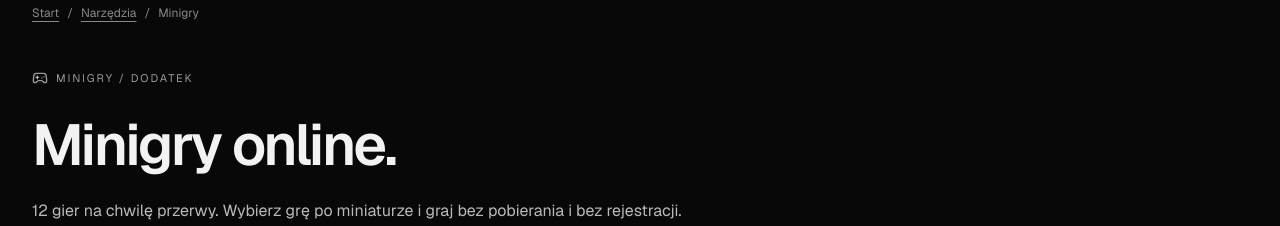
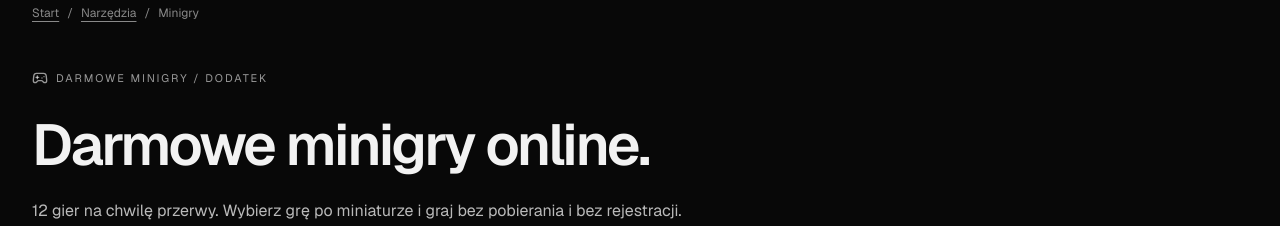
Before and after one commit to ft4k696bk6-prog/kacper-portfolio, a Next.js app: page /minigry in a window 1280 px wide. Shown: the part 123-349 px from the top of the page. Built offline with nearby package versions, Linux system fonts and the light colour scheme; no server answers.

Commit message:
copy: label every free tool and mini-game clearly in Polish and English

```diff
--- a/src/app/(pl)/minigry/page.tsx
+++ b/src/app/(pl)/minigry/page.tsx
@@ -10,7 +10,7 @@ export const metadata:Metadata={
 export default function GamesPage(){
  return <main className="site-page mx-auto max-w-7xl px-5 pb-24 pt-32 md:px-8">
   <nav className="text-xs text-white/55"><Link href="/" className="underline underline-offset-4">Start</Link><span className="mx-2">/</span><Link href="/narzedzia" className="underline underline-offset-4">Narzędzia</Link><span className="mx-2">/</span>Minigry</nav>
-  <header className="mt-12 max-w-4xl"><p className="page-eyebrow inline-flex items-center gap-2"><Gamepad2 size={16}/>MINIGRY / DODATEK</p><h1 className="mt-5">Minigry online.</h1><p className="page-intro mt-5 max-w-3xl">12 gier na chwilę przerwy. Wybierz grę po miniaturze i graj bez pobierania i bez rejestracji.</p><Link href="/narzedzia" className="mt-6 inline-flex items-center gap-2 text-sm text-white/75 underline underline-offset-4">← Wróć do darmowych narzędzi</Link></header>
+  <header className="mt-12 max-w-4xl"><p className="page-eyebrow inline-flex items-center gap-2"><Gamepad2 size={16}/>DARMOWE MINIGRY / DODATEK</p><h1 className="mt-5">Darmowe minigry online.</h1><p className="page-intro mt-5 max-w-3xl">12 gier na chwilę przerwy. Wybierz grę po miniaturze i graj bez pobierania i bez rejestracji.</p><Link href="/narzedzia" className="mt-6 inline-flex items-center gap-2 text-sm text-white/75 underline underline-offset-4">← Wróć do darmowych narzędzi</Link></header>
   <EverydayPlayground lang="pl" mode="games"/>
  </main>;
 }
```
